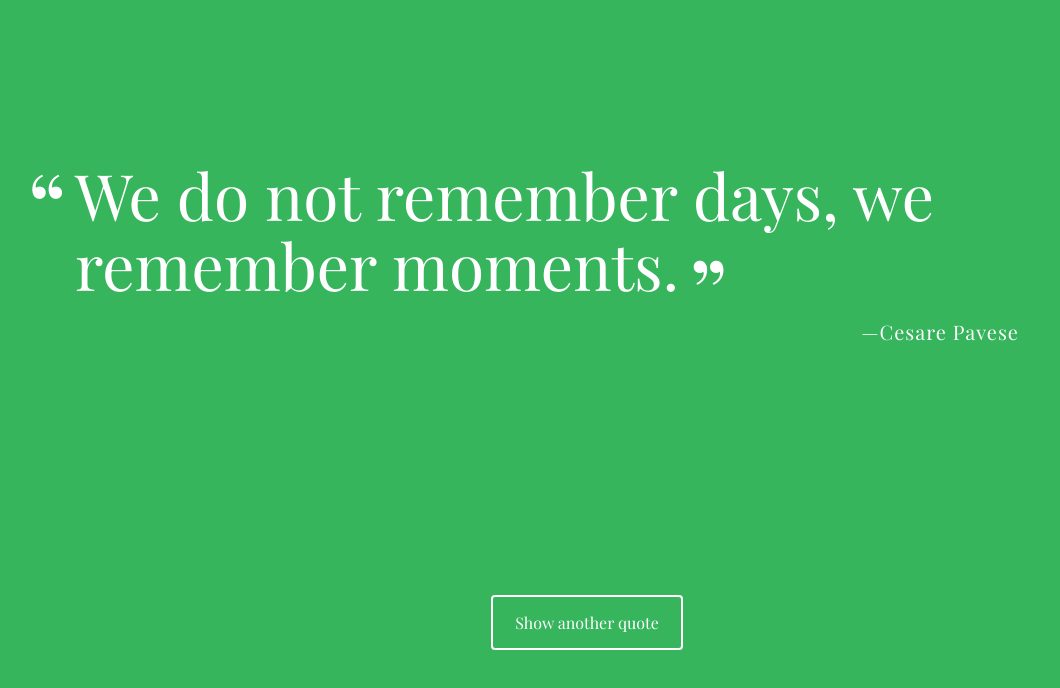
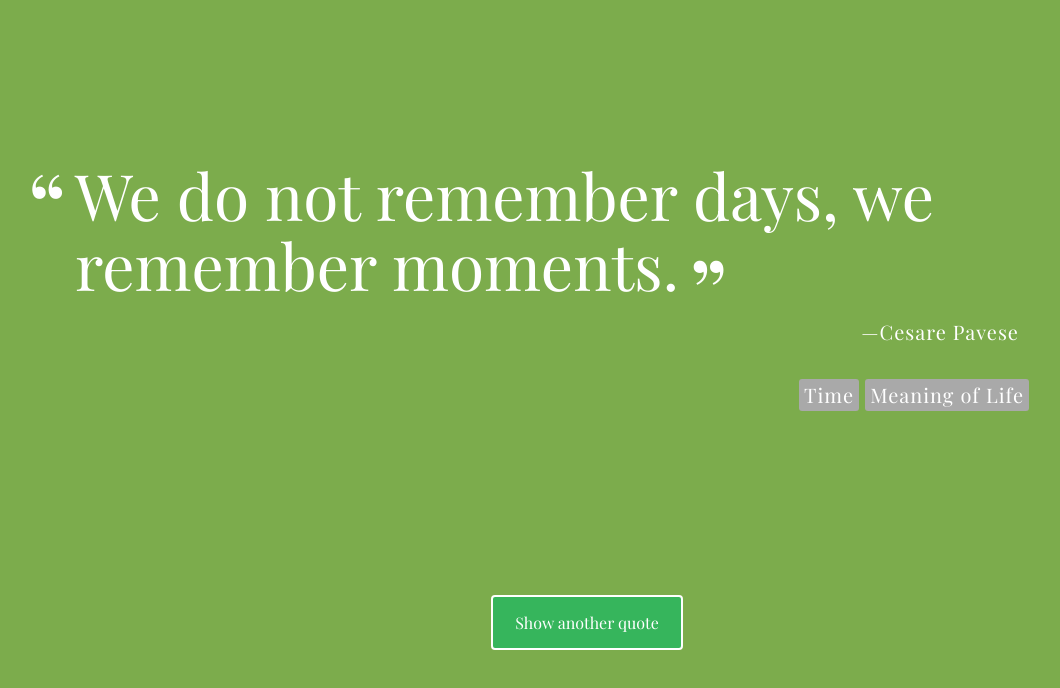
Before and after one commit to shannonlthompson/RandomQuoteGenerator, a plain HTML site: page index.html in a window 1280 px wide. Both pictures are taken after a click on the button "Show another quote". Shown: the whole page, without its empty margins (53-1113 px from the left). Drawn offline with nearby package versions, Linux system fonts and the light colour scheme; a web font is replaced by a local one.

Commit message:
Finished project

```diff
--- a/css/styles.css
+++ b/css/styles.css
@@ -57,6 +57,33 @@ body {
     font-style: normal;
 }
 
+.website:before {
+    content: ", ";
+    font-style: normal;
+}
+
+.website {
+    font-style: italic;
+}
+
+#tags {
+    float: right;
+    margin-right: 4em;
+}
+
+.tag {
+    display: inline-block;
+    padding: 5px;
+    border-radius: 3px;
+    background-color: darkgray;
+    font-size: 1.25rem;;
+    letter-spacing: 0.05em;
+    line-height: 1.1;
+    text-align: right;
+    margin-right: 6px;
+
+}
+
 #loadQuote {
     position: fixed;
     width: 12em;
--- a/index.html
+++ b/index.html
@@ -10,8 +10,8 @@
 <body>
   <div class="container">
     <div id="quote-box">
-      <p class="quote">You can do anything but not everything</p>
-      <p class="source">David Allen<span class="citation">Making It All Work</span><span class="year">2009</span></p>
+      <p class="quote">Success is not final, failure is not fatal: it is the courage to continue that counts.</p>
+      <p class="source">Winston Churchill</p>
     </div>
     <button id="loadQuote">Show another quote</button>
   </div>
--- a/js/script.js
+++ b/js/script.js
@@ -1,82 +1,105 @@
+let indexChosen = [];
 
-console.log("in JS file");
-var indexChosen = [];
-
-var quotes = [
+const quotes = [
     {
         quote: "There is only one happiness in this life, to love and be loved.",
-        source: "George Sand"
+        source: "George Sand",
+        tag: ["Happiness", "Love"]
     },
     {
         quote: "Death is not the greatest loss in life. The greatest loss is what dies inside us while we live.",
-        source: "Norman Cousins"
+        source: "Norman Cousins",
+        tag: ["Time", "Meaning of Life"]
     },
     {
         quote: "We do not remember days, we remember moments.",
-        source: "Cesare Pavese"
+        source: "Cesare Pavese",
+        tag: ["Time", "Meaning of Life"]
     },
     {
         quote: "Only connect.",
         source: "E.M. Foster",
         citation: "Howard's End",
+        tag: ["Happiness", "Meaning of Life", "Connection"]
     },
     {
         quote: "And now that you don’t have to be perfect, you can be good.",
         source: "John Steinbeck",
         citation: "East of Eden",
-        year: 1955
+        year: 1955,
+        tag: ["Happiness", "Failure"],
+        website: "https://www.goodreads.com/quotes"
     },
     {
         quote: "Silence is of different kinds, and breathes different meanings.",
         source: "Charlotte Bronte",
         citation: "Villette",
-        year: 1853
+        year: 1853,
+        tag: ["Meaning of Life"],
+        website: "https://www.goodreads.com/quotes"
     }
 ];
 
-var resetArray = () => {
-    indexChosen = [];
+const clearArray = () => {
+    indexChosen.length = 0;
 }
 
-var getRandomQuote = () => {
-    // Select a random quote from the quote array
-    var quoteNumber = Math.floor(Math.random() * quotes.length);
+/*Selects a random quote object from the quotes array and returns the randomly selected quote object */
+const getRandomQuote = () => {
+    // Selects a random quote from the quote array
+    let quoteNumber;
     /* If index has not been used already, return object in that index. Else, find another random number */
-    console.log("quoteNumber is: "+ quoteNumber);
-    if(indexChosen.length === 0 || indexChosen.indexOf(quoteNumber) === -1){
-        console.log("No, this quote has not been used before: "+ quoteNumber);
-        indexChosen.push(quoteNumber);
-        //Once all quotes have been presented, make array empty again
-        if(quotes.length === indexChosen.length){
-            console.log("resetting Array");
-            resetArray();
-        }
-        return quotes[quoteNumber];
+    do {
+        quoteNumber = Math.floor(Math.random() * quotes.length);
     }
-    else {
-        console.log("Yes, this quote has been used before: "+ indexChosen);
-        getRandomQuote();
+    //Gets a quote that hasn't yet been displayed
+    while (indexChosen.indexOf(quoteNumber) !== -1);
+    indexChosen.push(quoteNumber);
+    //Once all quotes have been presented, make array empty again
+    if(quotes.length === indexChosen.length){
+        clearArray();
     }
+    return quotes[quoteNumber];
 }
 
-var printQuote = () => {
-    console.log("calling printQuote");
-    var quoteObj = getRandomQuote();
-    //print the quote
-    var html = '<p class="quote">'+ quoteObj.quote+ '</p>';
+const getColor = () => {
+    return Math.floor(Math.random() * 255);
+}
+
+/*Constructs a string containing the different properties of the quote object and displays it to the page */
+const printQuote = () => {
+    let r_color = getColor();
+    let g_color = getColor();
+    let b_color = getColor();
+    //Change background to random color
+    document.body.style.backgroundColor = "rgb("+ r_color +","+ g_color +"," + b_color+")";
+    let quoteObj = getRandomQuote();
+    //prints the quote
+    console.log(quoteObj.quote);
+    let html = '<p class="quote">'+ quoteObj.quote+ '</p>';
     html += '<p class="source">' + quoteObj.source;
-    //check if optional properties exist
+    //checks if optional properties exist
     if (quoteObj.hasOwnProperty('citation')) {
         html += '<span class="citation">'+ quoteObj.citation +'</span>';
     }
     if (quoteObj.hasOwnProperty('year')) {
         html += '<span class="year">' + quoteObj.year + '</span>';
     }
+    if (quoteObj.hasOwnProperty('website')) {
+        html += '<span class="website">' + quoteObj.website + '</span>';
+    }
+    if (quoteObj.hasOwnProperty('tag')) {
+        html += '<p id="tags">';
+        for(let i=0; i < quoteObj.tag.length; i++) {
+            html += '<span class="tag">' + quoteObj.tag[i] + '</span>';
+        }
+        html += '</p>';
+    }
     html += '</p>';
-    console.log(html);
     document.getElementById('quote-box').innerHTML = html;
 }
+//Show a new quote every 10 seconds
+setInterval(printQuote, 10000);
 
-// event listener to respond to "Show another quote" button clicks
 // when user clicks anywhere on the button, the "printQuote" function is called
 document.getElementById('loadQuote').addEventListener("click", printQuote, false);
```
Lines whose indentation alone changed are shown as unchanged.
